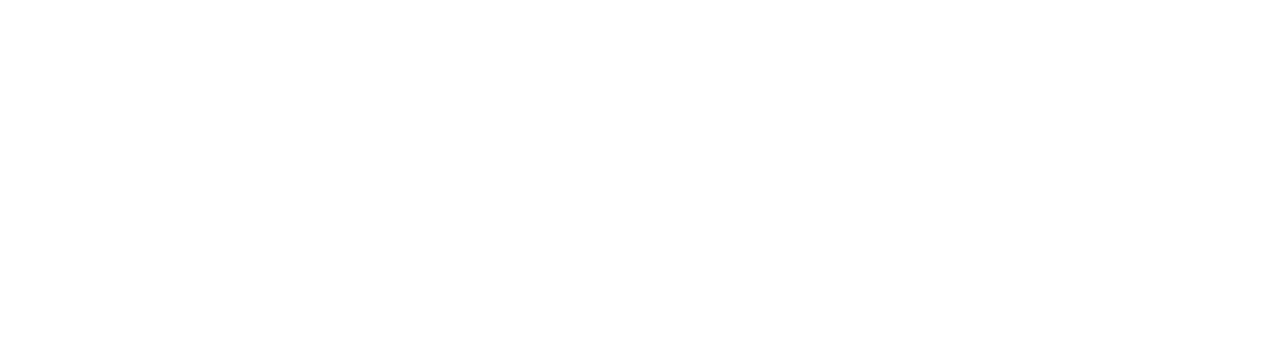
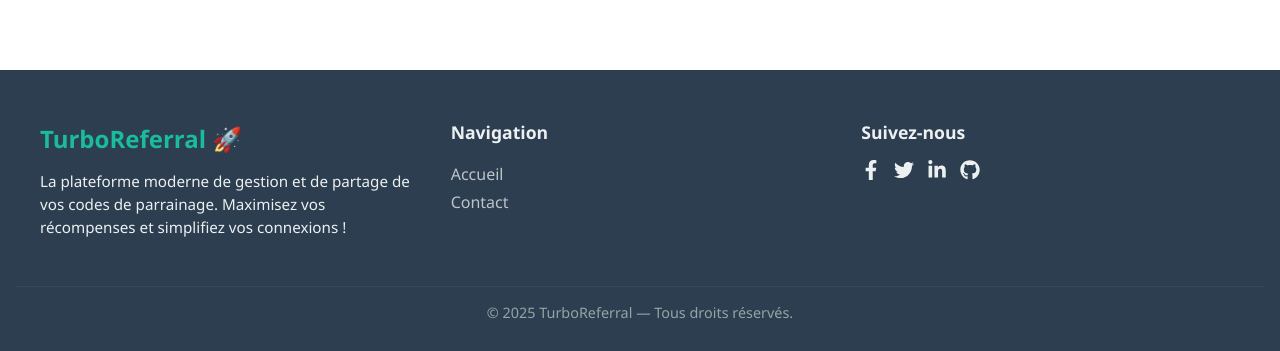
Before and after one commit to jessymihaja/turboReferral, a React (Vite) app in the folder client/: page /pending-reports in a window 1280 px wide. Shown: the part 519-870 px from the top of the page. Before the commit the page ends 800 px from the top, so only its background shows below. Built offline with nearby package versions, Linux system fonts and the light colour scheme; no server answers.

Commit message:
new component Footer

```diff
--- a/client/src/App.jsx
+++ b/client/src/App.jsx
@@ -13,6 +13,7 @@
 import CategoryForm from './pages/CategoryForm';
 import PendingReports from './pages/PendingReports';
 import Notifications from './pages/Notifications';
+import Footer from './components/Footer';
 import './app.css';
 
 function NavbarComp() {
@@ -52,6 +53,7 @@
         <Route path='/categories' element={<CategoryForm />} />
         <Route path='/pending-reports' element={<PendingReports />} />
       </Routes>
+      <Footer />
     </UserProvider>
   );
 }
--- /dev/null
+++ b/client/src/components/Footer.jsx
@@ -0,0 +1,70 @@
+// src/components/Footer.jsx
+import { FaFacebookF, FaTwitter, FaLinkedinIn, FaGithub } from "react-icons/fa";
+
+export default function Footer() {
+  return (
+    <footer
+      style={{
+        background: "#2c3e50",
+        color: "#ecf0f1",
+        padding: "2rem 1rem",
+        marginTop: "20rem",
+        fontFamily: "Segoe UI, sans-serif",
+      }}
+    >
+      {/* Contenu principal */}
+      <div
+        style={{
+          display: "grid",
+          gridTemplateColumns: "repeat(auto-fit, minmax(220px, 1fr))",
+          gap: "2rem",
+          maxWidth: "1200px",
+          margin: "0 auto",
+        }}
+      >
+        {/* Logo + description */}
+        <div>
+          <h2 style={{ color: "#1abc9c", marginBottom: "0.8rem" }}>TurboReferral 🚀</h2>
+          <p style={{ fontSize: "0.95rem", lineHeight: "1.5" }}>
+            La plateforme moderne de gestion et de partage de vos codes de parrainage.
+            Maximisez vos récompenses et simplifiez vos connexions !
+          </p>
+        </div>
+
+        {/* Navigation rapide */}
+        <div>
+          <h3 style={{ marginBottom: "1rem", fontSize: "1.1rem" }}>Navigation</h3>
+          <ul style={{ listStyle: "none", padding: 0, lineHeight: "1.8" }}>
+            <li><a href="/" style={{ color: "#bdc3c7", textDecoration: "none" }}>Accueil</a></li>
+            <li><a href="#" style={{ color: "#bdc3c7", textDecoration: "none" }}>Contact</a></li>
+          </ul>
+        </div>
+
+        {/* Réseaux sociaux */}
+        <div>
+          <h3 style={{ marginBottom: "1rem", fontSize: "1.1rem" }}>Suivez-nous</h3>
+          <div style={{ display: "flex", gap: "0.8rem" }}>
+            <a href="#" style={{ color: "#ecf0f1" }}><FaFacebookF size={20} /></a>
+            <a href="#" style={{ color: "#ecf0f1" }}><FaTwitter size={20} /></a>
+            <a href="#" style={{ color: "#ecf0f1" }}><FaLinkedinIn size={20} /></a>
+            <a href="#" style={{ color: "#ecf0f1" }}><FaGithub size={20} /></a>
+          </div>
+        </div>
+      </div>
+
+      {/* Bas de page */}
+      <div
+        style={{
+          borderTop: "1px solid #34495e",
+          marginTop: "2rem",
+          paddingTop: "1rem",
+          textAlign: "center",
+          fontSize: "0.9rem",
+          color: "#95a5a6",
+        }}
+      >
+        © {new Date().getFullYear()} TurboReferral — Tous droits réservés.
+      </div>
+    </footer>
+  );
+}
```
Lines whose indentation alone changed are shown as unchanged.
